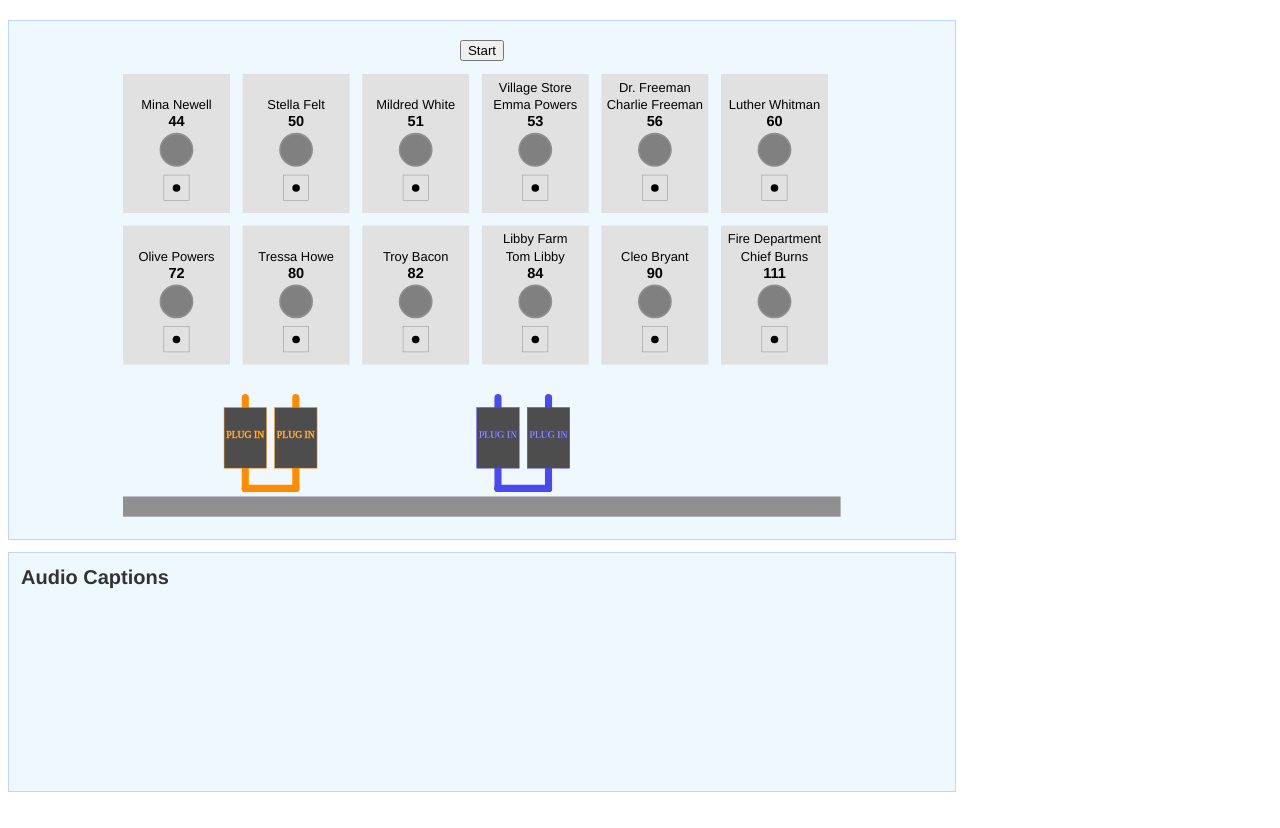
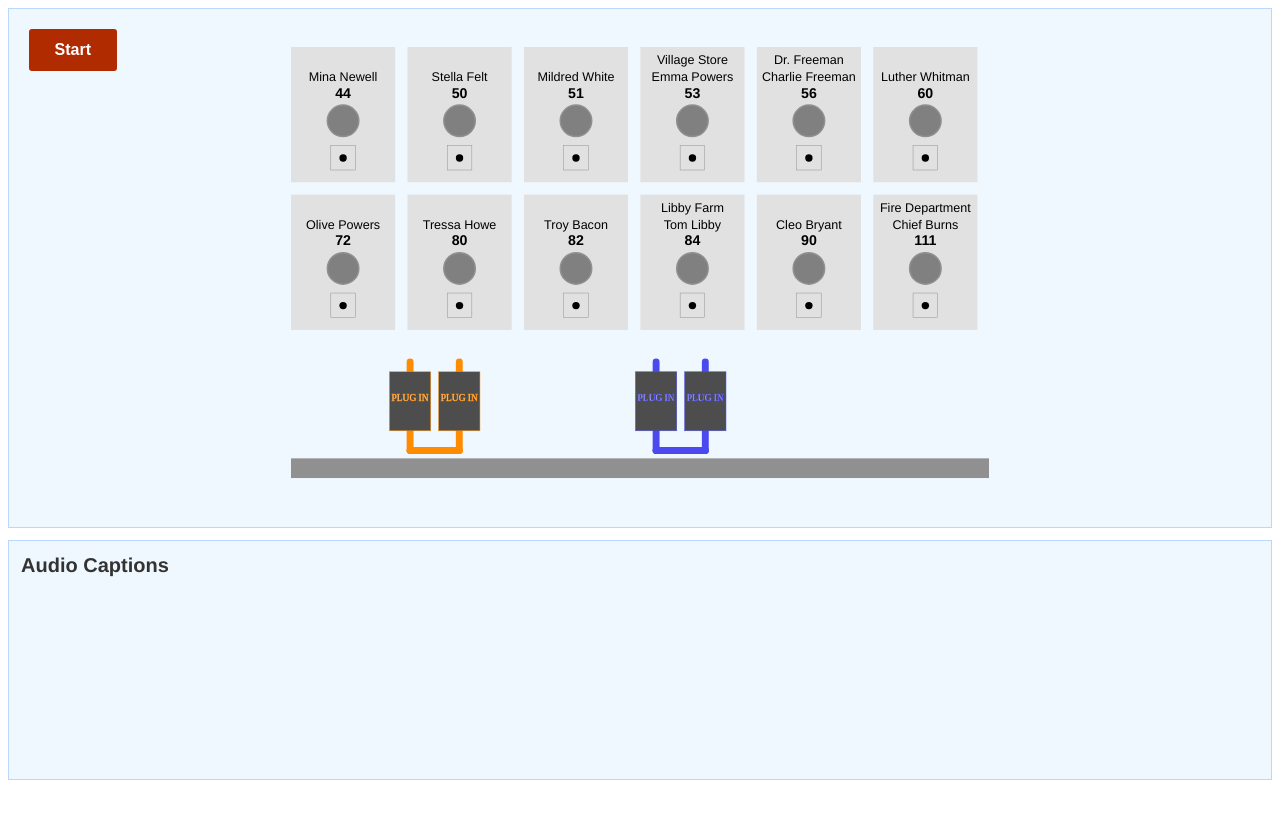
Before and after one commit to DigitalGizmo/switchboard_app, a Svelte app: page / in a window 1280 px wide. Built offline with nearby package versions, Linux system fonts and the light colour scheme.

Commit message:
new styles to set up launch page

```diff
--- a/public/global.css
+++ b/public/global.css
@@ -27,6 +27,12 @@ h1 {
   font-size: 1.75em;
   font-weight: bold;
   margin-bottom: 0;
+}
+
+.launch-page h1 {
+  font-size: 2.5em;
+  margin: 1em 0 .5em 0;
+  text-align: center;
 }
 
 h3 {
@@ -88,29 +94,73 @@ header {
 
 #wrapper {
   display: grid;
-  grid-template-columns: 75% 23%;
+/*  grid-template-columns: 75% 23%;*/
   grid-template-rows: 65% 30%;
   grid-gap: 12px;
-  margin-top:  20px;
+/*  margin-top:  20px;*/
   height: 100vh;
 }
 
 #panel {
-  grid-column: 1;
+/*  grid-column: 1;*/
   grid-row: 1;
   background-color: aliceblue;
   border: solid 1px #bbd6ff;
   padding: 2%;
+  position: relative;
   text-align: center;
 }
 
-.how-to  {
-  grid-column: 2;
-  grid-row: 1 / 3;
+#panel button {
+  position: absolute;
+  top: 20px;
+  left: 20px;
+    appearance: none;
+  background-color: #b12b00;
+  border: 0;
+  border-radius: 3px;
+  color: #fff;
+  cursor: pointer;
+  display: inline-block;
+  font-family: sans-serif;
+  font-size: 1em;
+  font-weight: 600;
+  line-height: 1;
+  padding: 0.8em 1.6em;
+  text-decoration: none;
+  transition: background-color 150ms ease;
+  user-select: none;
+  vertical-align: middle;
+  white-space: nowrap;
 }
 
+#panel button:hover, button:focus, input[type="button"]:hover, input[type="button"]:focus, input[type="reset"]:hover, input[type="reset"]:focus, input[type="submit"]:hover, input[type="submit"]:focus {
+  background-color: #8e2200;
+  color: #fff;
+}
+
+.how-to  {
+  display: grid;
+  grid-template-columns: 1fr 1fr;
+  grid-gap: 20px;
+}
+
+.how-to img {
+  grid-column: 1;
+}
+
+.how-to div.how-to-text{
+  grid-column: 2;
+}
+
+.go-to-activity {
+  font-weight: bold;
+  font-size: 1.25em;
+  margin: 2em 0;
+
+}
 .captions  {
-  grid-column: 1;
+/*  grid-column: 1;*/
   grid-row:  2;
 }
 
@@ -130,31 +180,13 @@ header {
   margin-bottom: .75em;
 }
 
-/*.how-to ul li:before {
-  content: '';
-  display: block;
-  position: absolute;
-  width: 12px;
-  height: 15px;
-  left: -15px;
-  top: 0.25em;
-}*/
-
-/*.how-to ul li.available:before {
-  background: #BBD6FF;
-}
-
-.how-to ul li.unavailable:before {
-  background: #C4C4C4;
-}*/
-
-.how-to ul li.ringing:before {
+/*.how-to ul li.ringing:before {
   background: #fc9d03;
 }
 
 .how-to ul li.in-use:before {
    background: #fc9d03;
-}
+}*/
 
 /*//PLUGS//*/
 
@@ -199,7 +231,7 @@ header {
 
 
 /* obsolete stles */
-.available {
+/*.available {
   fill: #BBD6FF;
 }
 
@@ -210,3 +242,4 @@ header {
 .ringing {
   fill: #F39393;
 }
+*/
```
